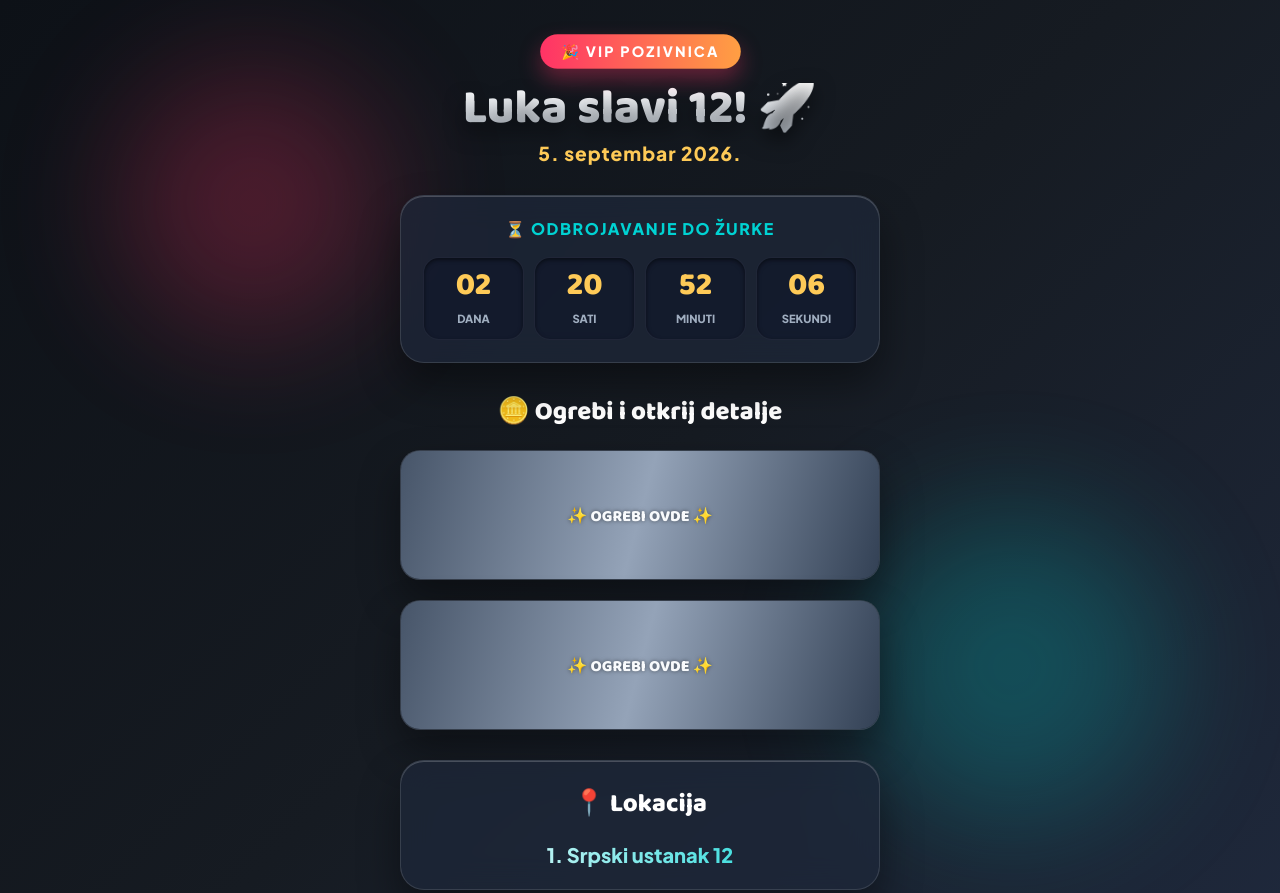
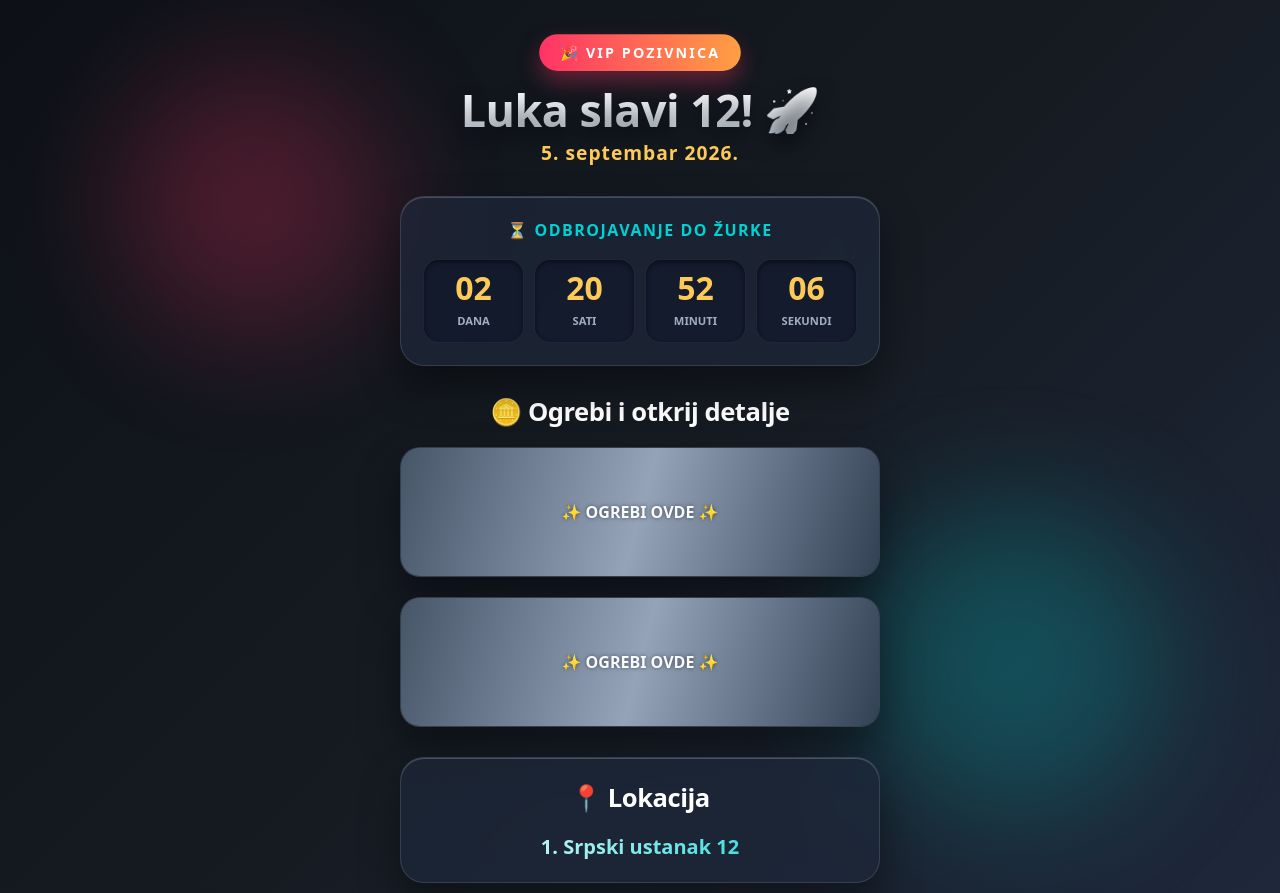
Before and after one commit to lukanaltacc-wq/luka-rodjendan, a plain HTML site: page index.html in a window 1280 px wide. Shown: the top 893 px of the page. Drawn offline with nearby package versions, Linux system fonts and the light colour scheme.

Commit message:
Update index.html

```diff
--- a/index.html
+++ b/index.html
@@ -4,9 +4,6 @@
   <meta charset="UTF-8">
   <meta name="viewport" content="width=device-width, initial-scale=1.0">
   <title>Lukin 12. Rođendan!</title>
-  <link rel="preconnect" href="https://fonts.googleapis.com">
-  <link rel="preconnect" href="https://fonts.gstatic.com" crossorigin>
-  <link href="https://fonts.googleapis.com/css2?family=Baloo+2:wght@700;800&family=Plus+Jakarta+Sans:wght@600;800&display=swap" rel="stylesheet">
   <script src="https://cdn.jsdelivr.net/npm/canvas-confetti@1.6.0/dist/confetti.browser.min.js"></script>
   <style>
     :root {
@@ -25,7 +22,8 @@
       box-sizing: border-box;
       margin: 0;
       padding: 0;
-      font-family: 'Plus Jakarta Sans', sans-serif;
+      /* Koristi sistemski font koji provereno podržava domaća slova na svim uređajima */
+      font-family: system-ui, -apple-system, BlinkMacSystemFont, "Segoe UI", Roboto, Helvetica, Arial, sans-serif;
     }
 
     body {
@@ -40,7 +38,7 @@
       perspective: 1000px;
     }
 
-    /* Background Blobs */
+    /* Animated background elements */
     .bg-blobs {
       position: fixed;
       top: 0;
@@ -115,15 +113,15 @@
     }
 
     h1 {
-      font-family: 'Baloo 2', cursive;
-      font-size: 3rem;
-      font-weight: 800;
+      font-size: 2.8rem;
+      font-weight: 900;
       line-height: 1.1;
       background: linear-gradient(180deg, #ffffff 0%, #cbd5e1 100%);
       -webkit-background-clip: text;
       -webkit-text-fill-color: transparent;
       text-shadow: 0 10px 20px rgba(0,0,0,0.5);
       margin-bottom: 5px;
+      letter-spacing: -0.5px;
     }
 
     .subtitle {
@@ -133,7 +131,7 @@
       letter-spacing: 1px;
     }
 
-    /* 3D Glass Card */
+    /* 3D Glass Card Base */
     .glass-card {
       background: var(--card-bg);
       backdrop-filter: blur(16px);
@@ -175,9 +173,8 @@
     }
 
     .time-box span:first-child {
-      font-family: 'Baloo 2', cursive;
       font-size: 2rem;
-      font-weight: 800;
+      font-weight: 900;
       color: var(--accent-yellow);
       display: block;
       line-height: 1;
@@ -193,7 +190,6 @@
 
     /* Scratch Section */
     .section-title {
-      font-family: 'Baloo 2', cursive;
       font-size: 1.6rem;
       font-weight: 800;
       margin-bottom: 18px;
@@ -202,6 +198,7 @@
       align-items: center;
       justify-content: center;
       gap: 8px;
+      letter-spacing: -0.5px;
     }
 
     .scratch-container {
@@ -230,12 +227,12 @@
     }
 
     .scratch-content h3 {
-      font-family: 'Baloo 2', cursive;
-      font-size: 1.5rem;
+      font-size: 1.35rem;
       font-weight: 800;
       color: #fff;
-      margin-bottom: 2px;
+      margin-bottom: 4px;
       line-height: 1.2;
+      letter-spacing: -0.3px;
     }
 
     .scratch-content p {
@@ -282,6 +279,7 @@
 </head>
 <body>
 
+  <!-- Background Animated Blobs -->
   <div class="bg-blobs">
     <div class="blob blob-1"></div>
     <div class="blob blob-2"></div>
@@ -294,6 +292,7 @@
       <p class="subtitle">5. septembar 2026.</p>
     </header>
 
+    <!-- Odbrojavanje -->
     <div class="glass-card countdown-card">
       <div class="countdown-title">⏳ Odbrojavanje do žurke</div>
       <div class="timer">
@@ -304,9 +303,11 @@
       </div>
     </div>
 
+    <!-- Srećke za grebanje -->
     <div class="section-title">🪙 Ogrebi i otkrij detalje</div>
     <div class="scratch-container">
 
+      <!-- Kartica 1 -->
       <div class="glass-card scratch-card" id="card1">
         <div class="scratch-content">
           <h3>🏡 Rođendan je u Lukinoj kući!</h3>
@@ -315,6 +316,7 @@
         <canvas id="scratch1"></canvas>
       </div>
 
+      <!-- Kartica 2 -->
       <div class="glass-card scratch-card" id="card2">
         <div class="scratch-content">
           <h3>⏰ Početak u 17:00h!</h3>
@@ -325,6 +327,7 @@
 
     </div>
 
+    <!-- Lokacija -->
     <div class="glass-card location-card">
       <div class="section-title">📍 Lokacija</div>
       <p>1. Srpski ustanak 12</p>
@@ -365,7 +368,6 @@
     function initScratchCard(canvasId, cardId) {
       const canvas = document.getElementById(canvasId);
       const ctx = canvas.getContext('2d');
-      const card = document.getElementById(cardId);
 
       let width, height;
 
@@ -383,7 +385,7 @@
         ctx.fillStyle = grad;
         ctx.fillRect(0, 0, width, height);
 
-        ctx.font = '800 16px "Baloo 2", sans-serif';
+        ctx.font = '800 16px system-ui, sans-serif';
         ctx.fillStyle = '#f8fafc';
         ctx.textAlign = 'center';
         ctx.shadowColor = 'rgba(0,0,0,0.5)';
```
